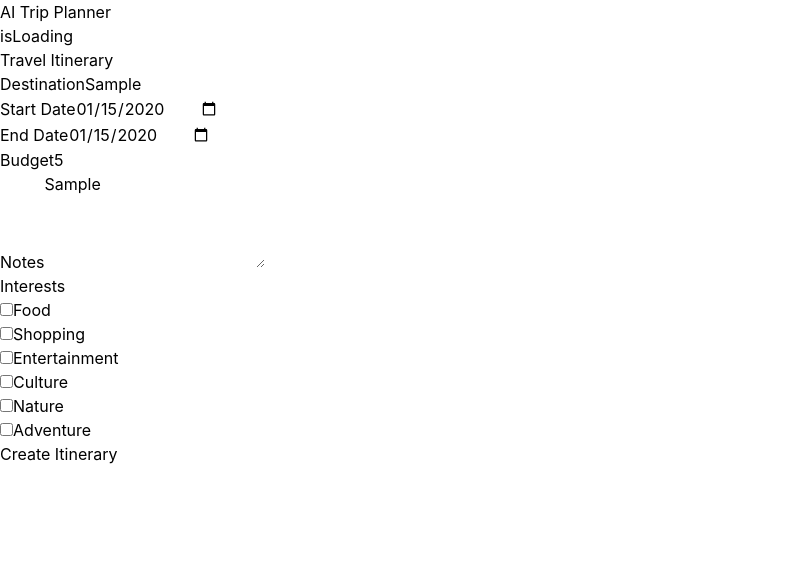
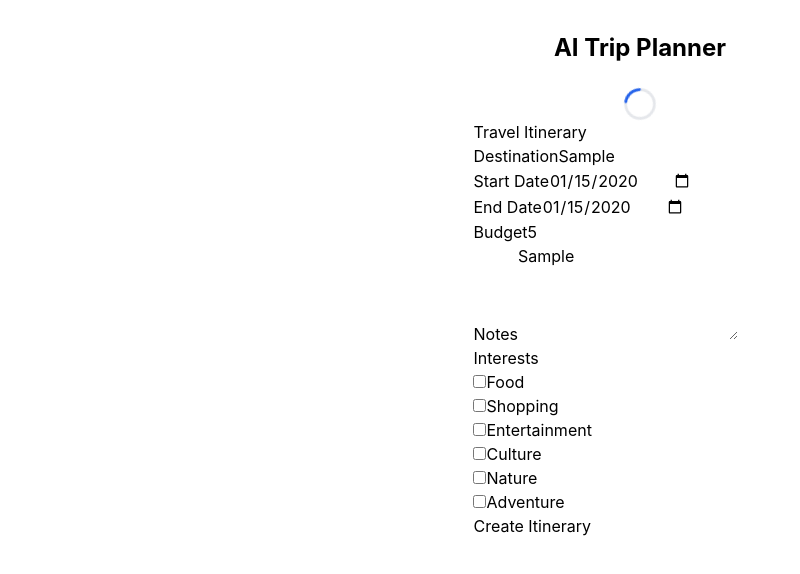
Before and after one commit to leeivana/travel-ai-planner, a React (Create React App) app: page / in a window 1280 px wide. Both pictures are taken after typing "Sample", "2020-01-15", "2020-01-15", "5", "Sample" into the empty fields and a click on the button "Create Itinerary". Shown: the top 574 px of the page, without its empty margins (0-800 px from the left). Built offline with nearby package versions, Linux system fonts and the light colour scheme.

Commit message:
Refactors and updates

```diff
--- a/src/App.js
+++ b/src/App.js
@@ -2,6 +2,8 @@
 import TravelItineraryForm from "./components/TravelItineraryForm.tsx";
 import DisplayItinerary from "./components/DisplayItinerary.tsx";
 import { useState } from "react";
+
+const SERVER_BASE_URL = process.env.SERVER_BASE_URL || "http://localhost:3001/";
 
 function App() {
     const [plan, setPlan] = useState(false);
@@ -9,7 +11,7 @@
 
     const onHandleSubmit = async (formData) => {
         setIsLoading(true);
-        const resp = await fetch("http://localhost:3001/", {
+        const resp = await fetch(SERVER_BASE_URL, {
             method: "POST",
             headers: {
                 "Content-Type": "application/json",
@@ -22,14 +24,31 @@
     };
 
     return (
-        <div>
-            <header>AI Trip Planner</header>
-            {isLoading && !plan && <div>isLoading</div>}
+        <div className="flex flex-col items-center min-h-screen py-8">
+            <header className="text-2xl font-bold mb-6">AI Trip Planner</header>
+            {isLoading && !plan && (
+                <div role="status">
+                    <svg
+                        aria-hidden="true"
+                        className="w-8 h-8 text-gray-200 animate-spin dark:text-gray-600 fill-blue-600"
+                        viewBox="0 0 100 101"
+                        fill="none"
+                        xmlns="http://www.w3.org/2000/svg"
+                    >
+                        <path
+                            d="M100 50.5908C100 78.2051 77.6142 100.591 50 100.591C22.3858 100.591 0 78.2051 0 50.5908C0 22.9766 22.3858 0.59082 50 0.59082C77.6142 0.59082 100 22.9766 100 50.5908ZM9.08144 50.5908C9.08144 73.1895 27.4013 91.5094 50 91.5094C72.5987 91.5094 90.9186 73.1895 90.9186 50.5908C90.9186 27.9921 72.5987 9.67226 50 9.67226C27.4013 9.67226 9.08144 27.9921 9.08144 50.5908Z"
+                            fill="currentColor"
+                        />
+                        <path
+                            d="M93.9676 39.0409C96.393 38.4038 97.8624 35.9116 97.0079 33.5539C95.2932 28.8227 92.871 24.3692 89.8167 20.348C85.8452 15.1192 80.8826 10.7238 75.2124 7.41289C69.5422 4.10194 63.2754 1.94025 56.7698 1.05124C51.7666 0.367541 46.6976 0.446843 41.7345 1.27873C39.2613 1.69328 37.813 4.19778 38.4501 6.62326C39.0873 9.04874 41.5694 10.4717 44.0505 10.1071C47.8511 9.54855 51.7191 9.52689 55.5402 10.0491C60.8642 10.7766 65.9928 12.5457 70.6331 15.2552C75.2735 17.9648 79.3347 21.5619 82.5849 25.841C84.9175 28.9121 86.7997 32.2913 88.1811 35.8758C89.083 38.2158 91.5421 39.6781 93.9676 39.0409Z"
+                            fill="currentFill"
+                        />
+                    </svg>
+                    <span className="sr-only">Loading...</span>
+                </div>
+            )}
             {plan ? (
-                <DisplayItinerary
-                    plan={plan.plan}
-                    onUndo={() => setPlan(false)}
-                />
+                <DisplayItinerary plan={plan} onUndo={() => setPlan(false)} />
             ) : (
                 <TravelItineraryForm onSubmit={onHandleSubmit} />
             )}
--- a/src/components/DisplayItinerary.tsx
+++ b/src/components/DisplayItinerary.tsx
@@ -1,7 +1,12 @@
 import React from "react";
 import { Itinerary } from "../types";
 
-const DisplayItinerary = (plan: Itinerary, onUndo: () => {}) => {
+interface DisplayItineraryProps {
+    plan: Itinerary;
+    onUndo: () => void;
+}
+
+const DisplayItinerary = ({ plan, onUndo }: DisplayItineraryProps) => {
     const { days = [], title = "" } = plan;
     return (
         <div>
@@ -20,7 +25,7 @@
                 </div>
             ))}
 
-            <button onClick={onUndo}>Reset Plan</button>
+            <button onClick={() => onUndo()}>Reset Plan</button>
         </div>
     );
 };
```
